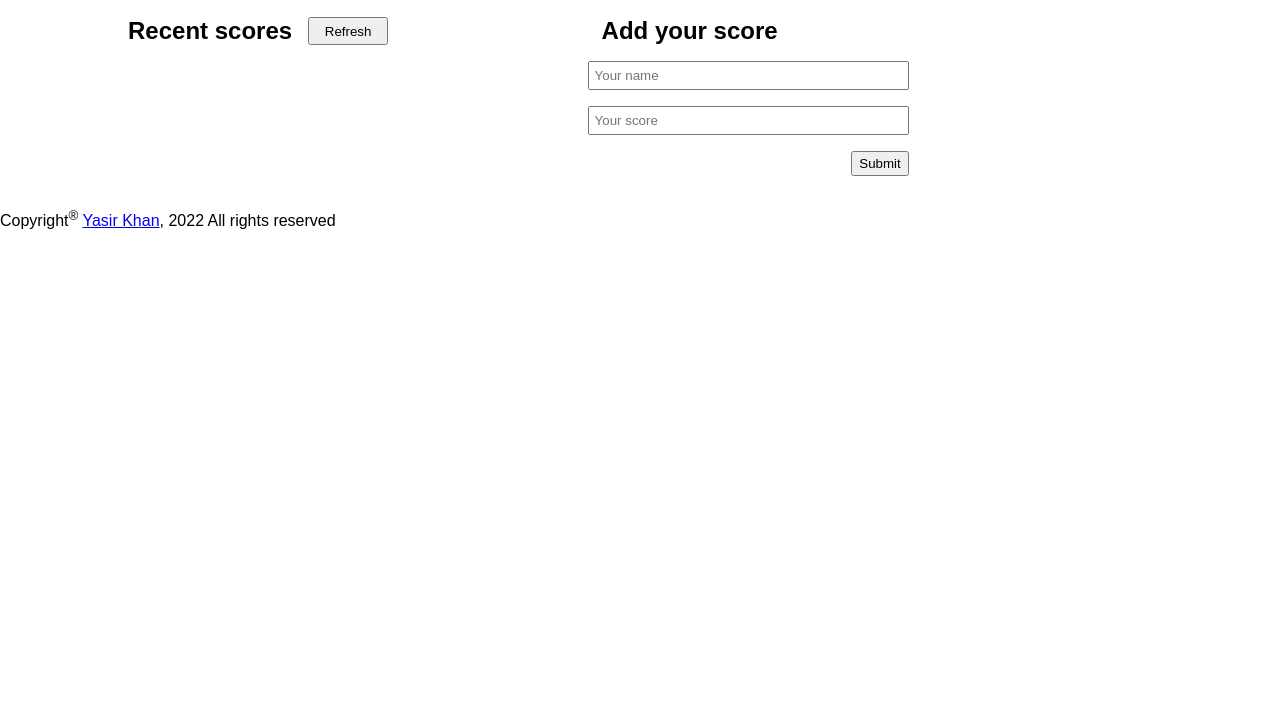
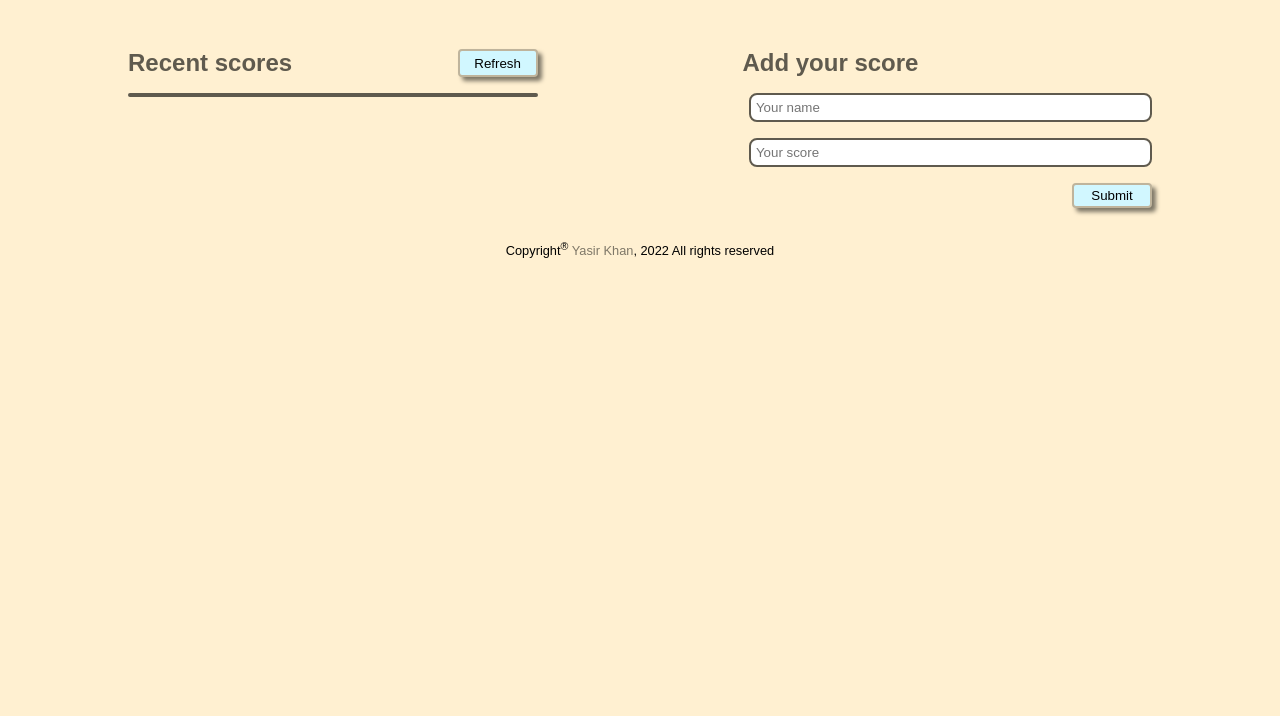
Before and after one commit to myaserkhan/Leaderboard-API, a website built with webpack: page src/index.html in a window 1280 px wide. Shown: the part 84-800 px from the top of the page. Built offline with nearby package versions, Linux system fonts and the light colour scheme.

Commit message:
Add final touches to leaderboard app in style.css file

```diff
--- a/src/style.css
+++ b/src/style.css
@@ -5,21 +5,30 @@
 
 body {
   font-family: Arial, Helvetica, sans-serif;
+  height: 90vh;
+  background-color: #fff0d1;
+}
+
+h2 {
+  color: #5f5a4e;
 }
 
 #title {
-  margin: 2rem;
+  margin: 2rem 0 4rem 2rem;
 }
 
 main {
   margin: 2rem 8rem;
   display: flex;
-  column-gap: 4rem;
+  column-gap: 3rem;
+  justify-content: space-between;
+  flex-wrap: wrap;
 }
 
 .scores {
   display: flex;
   margin-bottom: 1rem;
+  justify-content: space-between;
 }
 
 .btn-refresh {
@@ -33,13 +42,29 @@ form {
 }
 
 input {
-  width: 100%;
+  min-width: 95%;
 }
 
 .btn-submit {
   max-width: 80px;
   float: right;
   padding: 3px 6px;
+}
+
+button,
+button:focus {
+  background-color: #d1f7ff;
+  border-radius: 4px;
+  border: 2px solid #bfb49c;
+  width: 80px;
+  padding: 3px 6px;
+  box-shadow: 4px 4px 4px #7f7868;
+  cursor: pointer;
+}
+
+button:hover {
+  background-color: #d1e0ff;
+  box-shadow: 1px 1px 2px #7f7868;
 }
 
 section {
@@ -49,27 +74,42 @@ section {
 }
 
 aside {
-  min-width: 30%;
+  min-width: 40%;
 }
 
 .result {
   display: flex;
   justify-content: space-between;
-  padding: 0.5rem;
+  padding: 4px 8px;
 }
 
 .result:first-of-type {
-  background-color: rgb(155, 155, 155);
+  background-color: #bfb49c;
+  border-top-left-radius: 8px;
+  border-top-right-radius: 8px;
+}
+
+.result:last-of-type {
+  border-bottom-left-radius: 8px;
+  border-bottom-right-radius: 8px;
 }
 
 .results :nth-child(2n+3) {
-  background-color: rgb(155, 155, 155);
+  background-color: #bfb49c;
+}
+
+.results {
+  border: 2px solid #5f5a4e !important;
+  margin-bottom: 2rem;
+  border-radius: 8px;
 }
 
 .your-name,
 .your-score {
   padding: 5px;
   margin-bottom: 1rem;
+  border: 2px solid #5f5a4e !important;
+  border-radius: 8px;
 }
 
 #data-submit {
@@ -77,3 +117,21 @@ aside {
   flex-direction: column;
   align-items: flex-end;
 }
+
+footer {
+  width: 100%;
+  padding-bottom: 2rem;
+  bottom: 0;
+  text-align: center;
+  font-size: 0.8rem;
+}
+
+.author {
+  text-decoration: none;
+  color: #7f7868;
+  cursor: pointer;
+}
+
+.author:hover {
+  color: #5f5a4e;
+}
```
